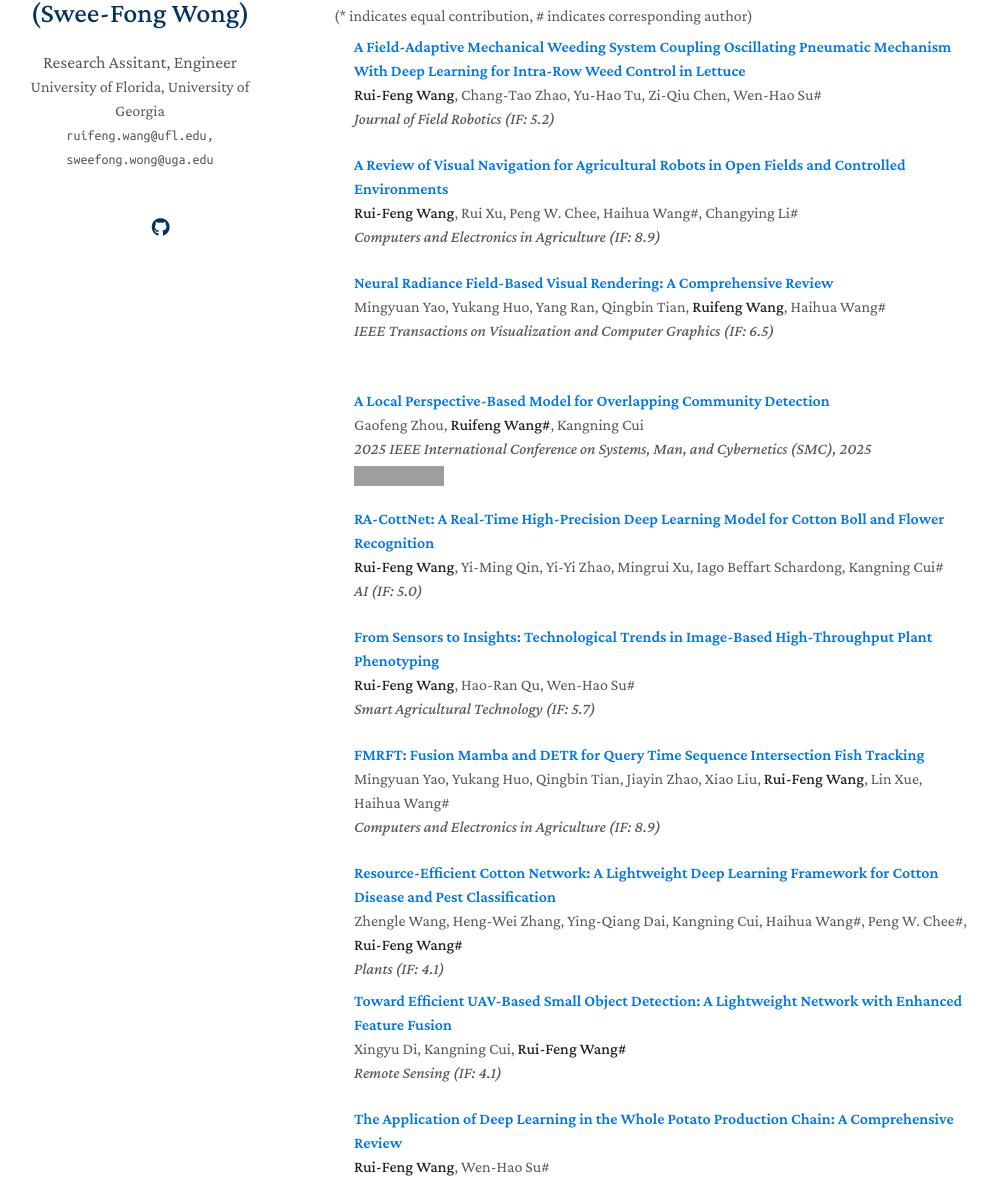
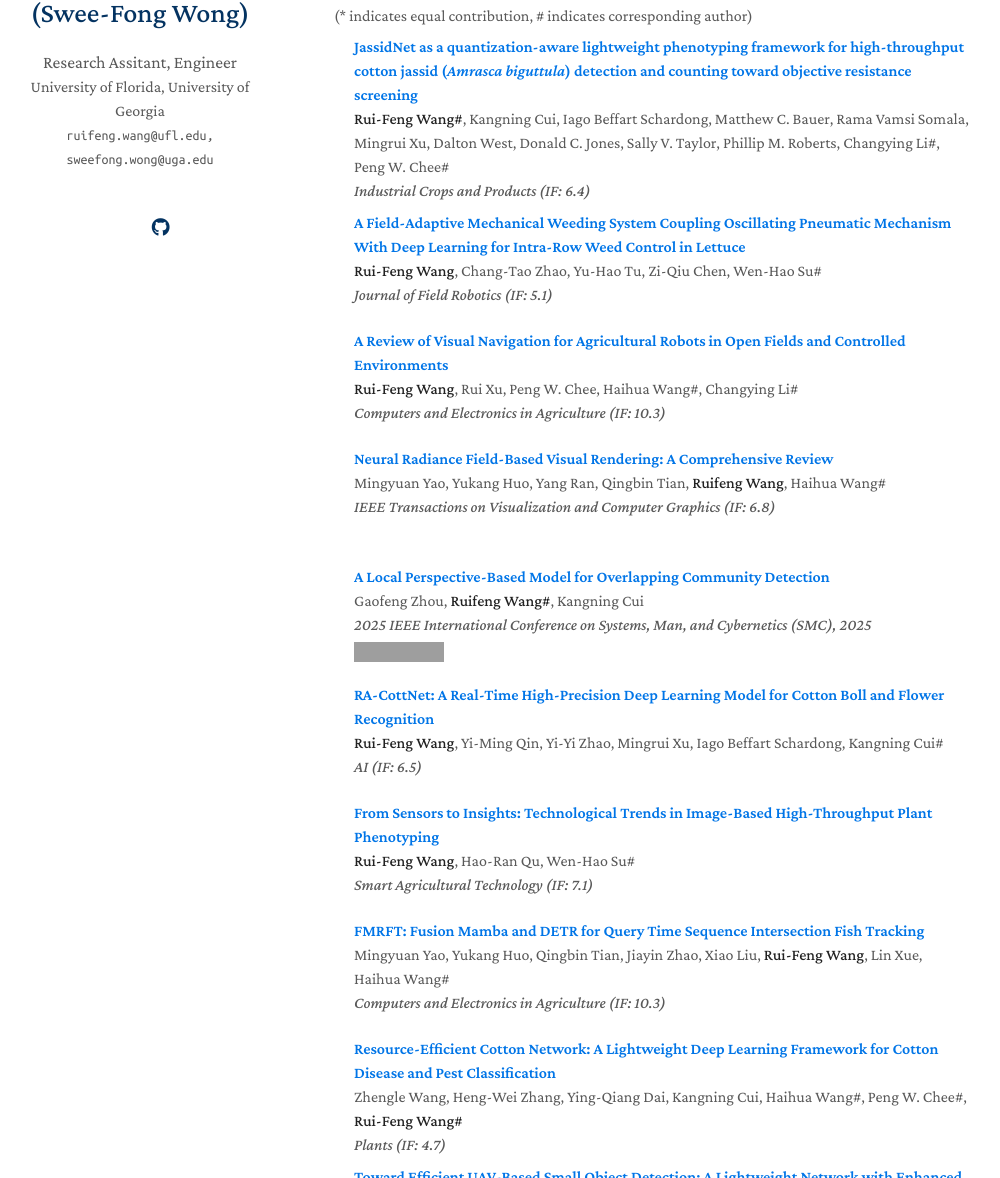
Before and after one commit to SweefongWong/RuiFeng.Wang, a Jekyll site: the page built from index.md, in a window 1280 px wide and 1400 px high, scrolled down 687 px. Shown: the part 222-1400 px from the top of the window, without its empty margins (136-1136 px from the left). Built offline with Jekyll 4.4.1, drawn with Linux system fonts in a browser that asks for light colours; nearby versions of some CDN libraries; a style sheet for code colours, icons or effects is not loaded; some of the changed text lies outside the part shown; grey boxes are pictures that could not be loaded.

Commit message:
Revise publication entries and impact factors
Updated publication details including titles, authors, and impact factors for various research articles.

```diff
--- a/_includes/publications.md
+++ b/_includes/publications.md
@@ -8,9 +8,19 @@
 <li>
 <div class="pub-row">
   <div class="col-sm-12" style="position: relative; padding-right: 15px; padding-left: 20px;">
+    <div class="title"><a href="https://www.sciencedirect.com/science/article/pii/S0926669026011039">JassidNet as a quantization-aware lightweight phenotyping framework for high-throughput cotton jassid (<em>Amrasca biguttula</em>) detection and counting toward objective resistance screening</a></div>
+    <div class="author"><strong>Rui-Feng Wang#</strong>, Kangning Cui, Iago Beffart Schardong, Matthew C. Bauer, Rama Vamsi Somala, Mingrui Xu, Dalton West, Donald C. Jones, Sally V. Taylor, Phillip M. Roberts, Changying Li#, Peng W. Chee#</div>
+    <div class="periodical"><em>Industrial Crops and Products (IF: 6.4)</em></div>
+  </div>
+</div>
+</li>
+
+<li>
+<div class="pub-row">
+  <div class="col-sm-12" style="position: relative; padding-right: 15px; padding-left: 20px;">
     <div class="title"><a href="https://onlinelibrary.wiley.com/doi/10.1002/rob.70230?af=R">A Field-Adaptive Mechanical Weeding System Coupling Oscillating Pneumatic Mechanism With Deep Learning for Intra-Row Weed Control in Lettuce</a></div>
     <div class="author"><strong>Rui-Feng Wang</strong>, Chang-Tao Zhao, Yu-Hao Tu, Zi-Qiu Chen, Wen-Hao Su#</div>
-    <div class="periodical"><em>Journal of Field Robotics (IF: 5.2)</em></div>
+    <div class="periodical"><em>Journal of Field Robotics (IF: 5.1)</em></div>
   </div>
 </div>
 </li>
@@ -20,7 +30,7 @@
   <div class="col-sm-12" style="position: relative; padding-right: 15px; padding-left: 20px;">
     <div class="title"><a href="https://www.sciencedirect.com/science/article/pii/S0168169926003492">A Review of Visual Navigation for Agricultural Robots in Open Fields and Controlled Environments</a></div>
     <div class="author"><strong>Rui-Feng Wang</strong>, Rui Xu, Peng W. Chee, Haihua Wang#, Changying Li#</div>
-    <div class="periodical"><em>Computers and Electronics in Agriculture (IF: 8.9)</em></div>
+    <div class="periodical"><em>Computers and Electronics in Agriculture (IF: 10.3)</em></div>
   </div>
 </div>
 </li>
@@ -30,7 +40,7 @@
   <div class="col-sm-12" style="position: relative; padding-right: 15px; padding-left: 20px;">
     <div class="title"><a href="https://www.computer.org/csdl/journal/tg/5555/01/11455380/2f7x6TNNfJS">Neural Radiance Field-Based Visual Rendering: A Comprehensive Review</a></div>
     <div class="author">Mingyuan Yao, Yukang Huo, Yang Ran, Qingbin Tian, <strong>Ruifeng Wang</strong>, Haihua Wang#</div>
-    <div class="periodical"><em>IEEE Transactions on Visualization and Computer Graphics (IF: 6.5)</em></div>
+    <div class="periodical"><em>IEEE Transactions on Visualization and Computer Graphics (IF: 6.8)</em></div>
   </div>
 </div>
 </li>
@@ -53,7 +63,7 @@
   <div class="col-sm-12" style="position: relative; padding-right: 15px; padding-left: 20px;">
     <div class="title"><a href="https://www.mdpi.com/2673-2688/6/9/235">RA-CottNet: A Real-Time High-Precision Deep Learning Model for Cotton Boll and Flower Recognition</a></div>
     <div class="author"><strong>Rui-Feng Wang</strong>, Yi-Ming Qin, Yi-Yi Zhao, Mingrui Xu, Iago Beffart Schardong, Kangning Cui#</div>
-    <div class="periodical"><em>AI (IF: 5.0)</em></div>
+    <div class="periodical"><em>AI (IF: 6.5)</em></div>
   </div>
 </div>
 </li>
@@ -63,7 +73,7 @@
   <div class="col-sm-12" style="position: relative; padding-right: 15px; padding-left: 20px;">
     <div class="title"><a href="https://www.sciencedirect.com/science/article/pii/S2772375525004885">From Sensors to Insights: Technological Trends in Image-Based High-Throughput Plant Phenotyping</a></div>
     <div class="author"><strong>Rui-Feng Wang</strong>, Hao-Ran Qu, Wen-Hao Su#</div>
-    <div class="periodical"><em>Smart Agricultural Technology (IF: 5.7)</em></div>
+    <div class="periodical"><em>Smart Agricultural Technology (IF: 7.1)</em></div>
   </div>
 </div>
 </li>
@@ -73,7 +83,7 @@
   <div class="col-sm-12" style="position: relative; padding-right: 15px; padding-left: 20px;">
     <div class="title"><a href="https://www.sciencedirect.com/science/article/pii/S0168169925008488">FMRFT: Fusion Mamba and DETR for Query Time Sequence Intersection Fish Tracking</a></div>
     <div class="author">Mingyuan Yao, Yukang Huo, Qingbin Tian, Jiayin Zhao, Xiao Liu, <strong>Rui-Feng Wang</strong>, Lin Xue, Haihua Wang#</div>
-    <div class="periodical"><em>Computers and Electronics in Agriculture (IF: 8.9)</em></div>
+    <div class="periodical"><em>Computers and Electronics in Agriculture (IF: 10.3)</em></div>
   </div>
 </div>
 </li>
@@ -83,7 +93,7 @@
   <div class="col-sm-12" style="position: relative; padding-right: 15px; padding-left: 20px;">
     <div class="title"><a href="https://www.mdpi.com/2223-7747/14/13/2082">Resource-Efficient Cotton Network: A Lightweight Deep Learning Framework for Cotton Disease and Pest Classification</a></div>
     <div class="author">Zhengle Wang, Heng-Wei Zhang, Ying-Qiang Dai, Kangning Cui, Haihua Wang#, Peng W. Chee#, <strong>Rui-Feng Wang#</strong></div>
-    <div class="periodical"><em>Plants (IF: 4.1)</em></div>
+    <div class="periodical"><em>Plants (IF: 4.7)</em></div>
   </div>
 </div>
 </li>
@@ -93,17 +103,7 @@
   <div class="col-sm-12" style="position: relative; padding-right: 15px; padding-left: 20px;">
     <div class="title"><a href="https://www.mdpi.com/2072-4292/17/13/2235">Toward Efficient UAV-Based Small Object Detection: A Lightweight Network with Enhanced Feature Fusion</a></div>
     <div class="author">Xingyu Di, Kangning Cui, <strong>Rui-Feng Wang#</strong></div>
-    <div class="periodical"><em>Remote Sensing (IF: 4.1)</em></div>
-  </div>
-</div>
-</li>
-
-<li>
-<div class="pub-row">
-  <div class="col-sm-12" style="position: relative; padding-right: 15px; padding-left: 20px;">
-    <div class="title"><a href="https://www.mdpi.com/2077-0472/14/8/1225">The Application of Deep Learning in the Whole Potato Production Chain: A Comprehensive Review</a></div>
-    <div class="author"><strong>Rui-Feng Wang</strong>, Wen-Hao Su#</div>
-    <div class="periodical"><em>Agriculture (IF: 3.6)</em></div>
+    <div class="periodical"><em>Remote Sensing (IF: 4.3)</em></div>
   </div>
 </div>
 </li>
@@ -119,6 +119,7 @@
 <div class="publications">
 <ol class="bibliography">
 
+<!--
 <li>
 <div class="pub-row">
   <div class="col-sm-12" style="position: relative; padding-right: 15px; padding-left: 20px;">
@@ -128,6 +129,7 @@
   </div>
 </div>
 </li>
+-->
 
 </ol>
 </div>
```
